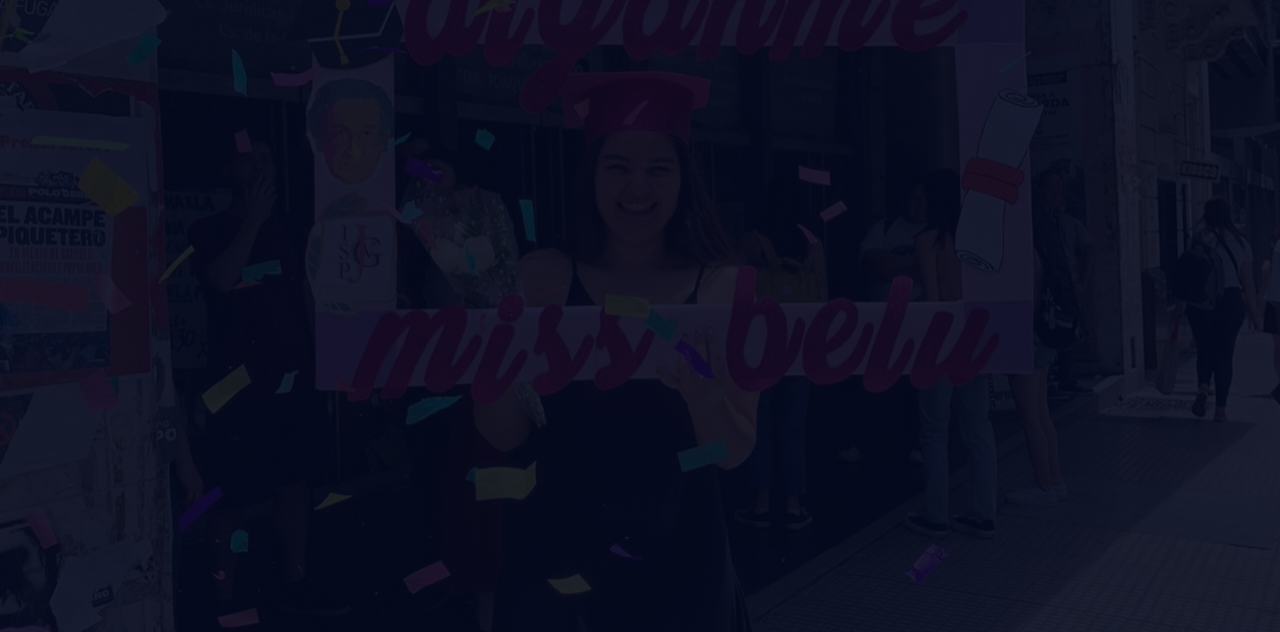
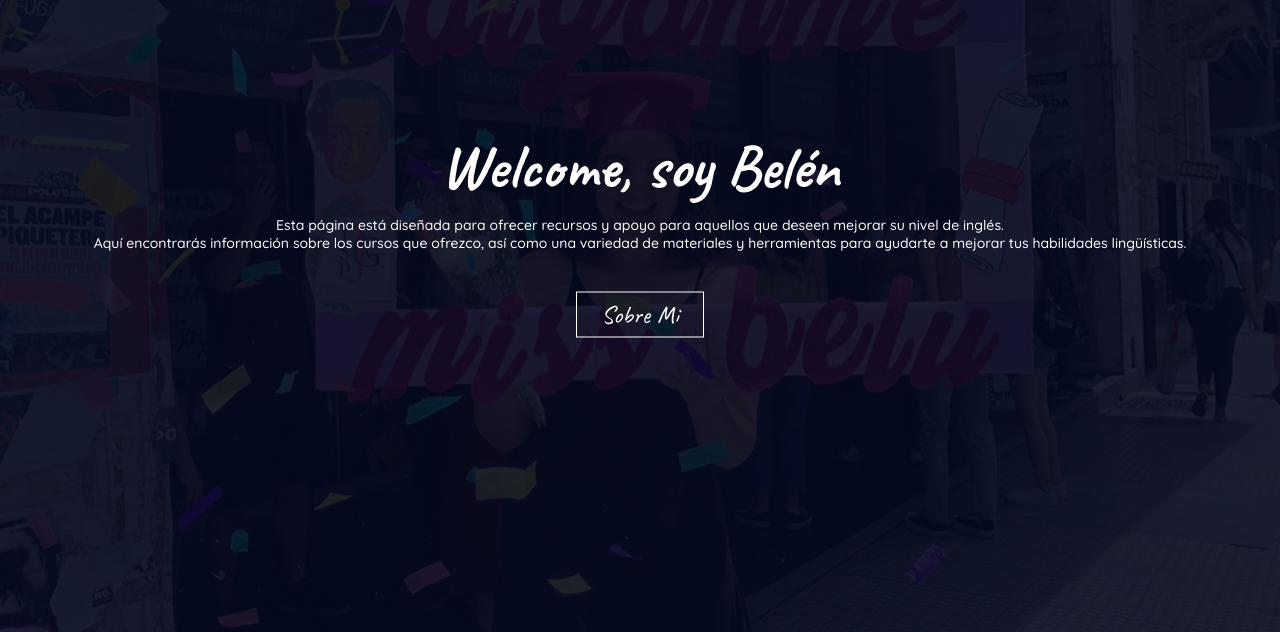
Before and after one commit to AlejoTacca/lbs-web, a plain HTML site: page index.html in a window 1280 px wide. Shown: the part 168-800 px from the top of the page. Drawn offline with Linux system fonts and the light colour scheme.

Commit message:
texto y btn hero

```diff
--- a/css/style.css
+++ b/css/style.css
@@ -2,6 +2,8 @@
     margin: 0;
     padding: 0;
 }
+
+/* HEADER */
 .headerIndex{
     min-height: 100vh;
     width: 100%;
@@ -51,3 +53,42 @@ nav{
 .nav-links ul li:hover::after{
     width: 100%;
 }
+
+/* HERO */
+.text-box {
+    width: 90%;
+    color: white;
+    position: absolute;
+    top: 50%;
+    left: 50%;
+    transform: translate(-50%, -50%);
+    text-align: center;
+}
+.text-box h1{
+    font-size: 62px;
+    font-family: 'Caveat', cursive;
+}
+.text-box p{
+    margin: 10px 0 40px;
+    font-size: 14px;
+    color: white;
+    font-family: 'Quicksand', sans-serif;
+}
+.hero-btn{
+    display: inline-block;
+    text-decoration: none;
+    color: white;
+    border: 1px solid white;
+    padding: 6px 24px;
+    font-size: 25px;
+    background: transparent;
+    position: relative;
+    cursor: pointer;
+    font-family: 'Caveat', cursive;
+
+}
+.hero-btn:hover{
+    border: 1px solid #8C4C27;
+    background: #8C4C27;
+    transition: 0.2s;
+}
--- a/index.html
+++ b/index.html
@@ -27,6 +27,11 @@
                     </ul>
                 </div>
             </nav>
+        <div class="text-box">
+            <h1>Welcome, soy Belén</h1>
+            <p>Esta página está diseñada para ofrecer recursos y apoyo para aquellos que deseen mejorar su nivel de inglés. <br>Aquí encontrarás información sobre los cursos que ofrezco, así como una variedad de materiales y herramientas para ayudarte a mejorar tus habilidades lingüísticas.</p>
+            <a href="" class="hero-btn">Sobre Mi</a>
+        </div>
         </section>
     </header>
     <main></main>
```
